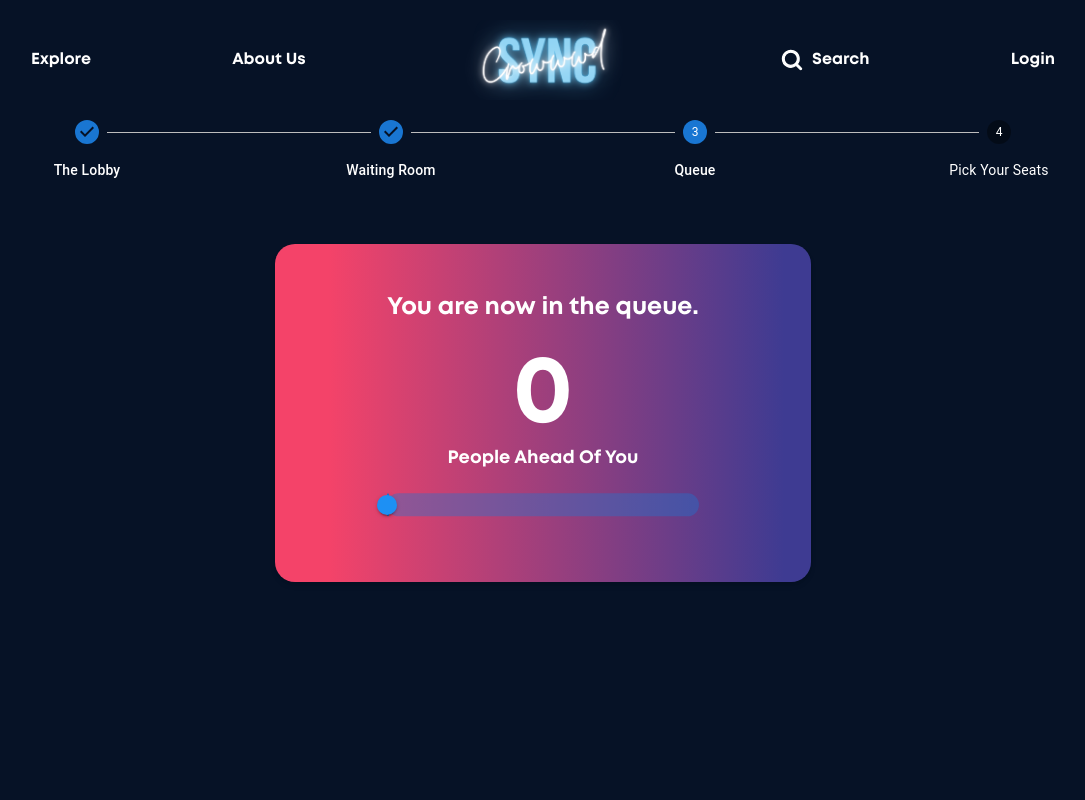
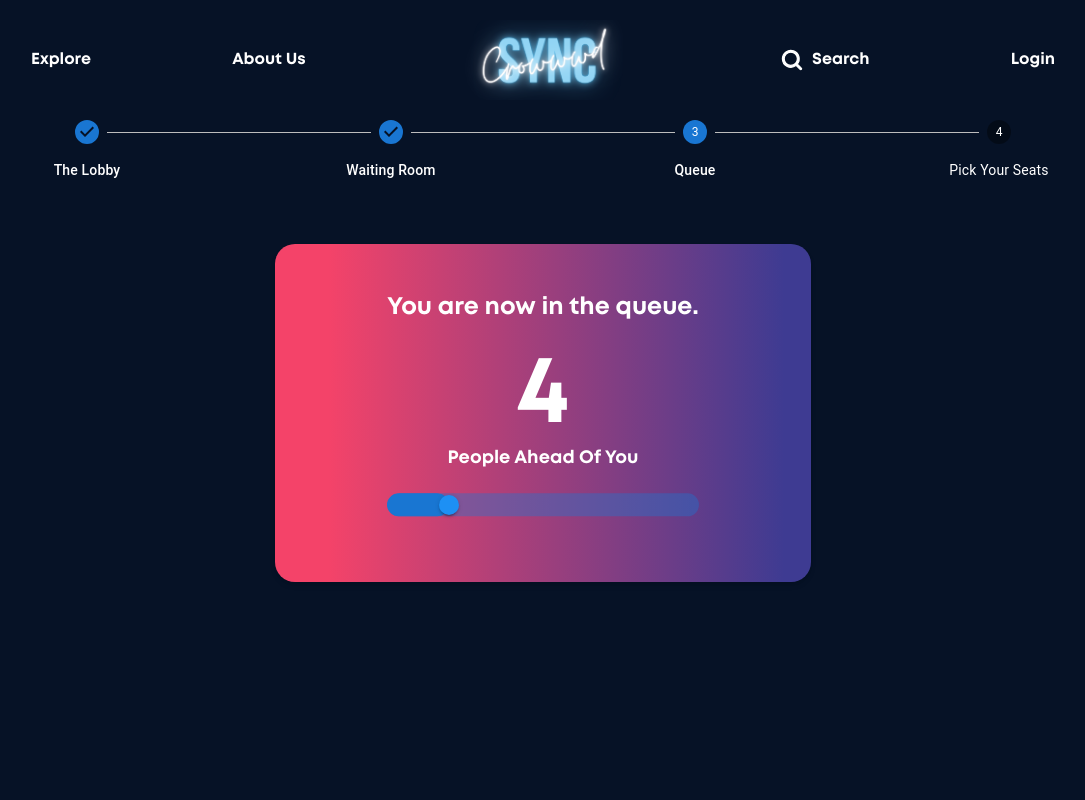
Before and after one commit to swiifttay/crowwwd, a Next.js app in the folder frontend/: page /Ticket/1/queue in a window 1280 px wide. Shown: the top 800 px of the page, without its empty margins (97-1182 px from the left). Built offline with nearby package versions, Linux system fonts and the light colour scheme; no server answers.

Commit message:
feat: temp fixes for queueing system

```diff
--- a/frontend/src/app/Ticket/[eventId]/queue/page.tsx
+++ b/frontend/src/app/Ticket/[eventId]/queue/page.tsx
@@ -1,7 +1,7 @@
 "use client";
 
 import { Box, Slider } from "@mui/material";
-import { useEffect, useState } from "react";
+import { ChangeEvent, useEffect, useState } from "react";
 import Stepper from "../../../components/Queue/Stepper";
 import "./style.css";
 import {
@@ -9,14 +9,16 @@ import {
   getWholeQueue,
 } from "../../../axios/queue";
 import { useUserDetails } from "@/app/contexts/UserDetailsContext";
+import {useRouter} from "next/navigation";
 
 export default function Queue({ params }: { params: { eventId: string } }) {
   const {eventId} = params;
   //find location in the queue
   const { user } = useUserDetails();
-  const [sliderValue, setSliderValue] = useState(5);
+  const router = useRouter();
+  const [sliderValue, setSliderValue] = useState(0);
   const [frontCount, setFrontCount] = useState(0);
-  const [totalCount, setTotalCount] = useState(0);
+  const [totalCount, setTotalCount] = useState(5);
 
   const [peopleCount, setPeopleCount] = useState("");
 
@@ -28,27 +30,44 @@ export default function Queue({ params }: { params: { eventId: string } }) {
   };
 
   //[EDIT] Make an api call every 10 seconds to get an update from the server
+  // useEffect(() => {
+  //   //const interval = setInterval(updateSlider, 1000);
+
+  //   const fetchQueueStatus = async () => {
+  //     if (user) {
+  //       const status = await getCheckQueue(eventId);
+  //       console.log(status);
+  //     }
+  //     if (frontCount === 0) {
+  //       router.push(`/Ticket/${eventId}/seats`);
+  //     }
+  //     setFrontCount(prev => prev - 1)
+  //     const res = await getWholeQueue(eventId);
+  //     console.log(res);
+  //     setFrontCount(res.countBefore ?? 0);
+  //     setTotalCount(res.countPending);
+  //   };
+
+  //   const interval = setInterval(fetchQueueStatus, 3000);
+
+  //   return () => {
+  //     clearInterval(interval);
+  //   };
+  // },[]);
+
   useEffect(() => {
-    //const interval = setInterval(updateSlider, 1000);
+    const interval = setInterval(() => {
+      if (sliderValue < 5) {
+        setSliderValue(sliderValue + 1);
+      } else if (sliderValue === 5) {
+        router.push(`/Ticket/${eventId}/seats`);
+      }
+    }, 3000);
 
-    const fetchQueueStatus = async () => {
-      if (user) {
-        const status = await getCheckQueue(eventId);
-        console.log(status);
-      }
-      const res = await getWholeQueue(eventId);
-      console.log(res);
-      setFrontCount(res.countBefore);
-      setTotalCount(res.countPending);
+    return () => {
+      clearInterval(interval);
     };
-
-    // const interval = setInterval(fetchQueueStatus, 1000000);
-
-    // return () => {
-    //   clearInterval(interval);
-    // };
-    fetchQueueStatus();
-  },[]);
+  }, [sliderValue]);
 
   //[EDIT] Make the slider reflect relative position in queue
   useEffect(() => {
@@ -60,7 +79,7 @@ export default function Queue({ params }: { params: { eventId: string } }) {
     } else if (frontCount > 1000) {
       setPeopleCount("1000+")
     } else {
-      setPeopleCount(frontCount + "")
+      setPeopleCount(sliderValue + "")
     }
   }, [frontCount]);
 
@@ -88,12 +107,14 @@ export default function Queue({ params }: { params: { eventId: string } }) {
             You are now in the queue.
           </div>
 
-          <div className="font-bold text-8xl">{peopleCount}</div>
+          <div className="font-bold text-8xl">{5 - sliderValue}</div>
           <div className="font-bold text-lg mb-5">People Ahead Of You</div>
           <Slider
             className=" text-theme-blue-20"
-            max={totalCount}
             value={sliderValue}
+            min={0}
+            max={5}
+            step={2}
             aria-label="Default"
           />
         </div>
--- a/frontend/src/app/Ticket/[eventId]/waitingroom/page.tsx
+++ b/frontend/src/app/Ticket/[eventId]/waitingroom/page.tsx
@@ -17,6 +17,7 @@ export default function WaitingRoom({
   const { user } = useUserDetails();
   const router = useRouter();
   const [countdownFinished, setCountdownFinished] = useState(false);
+  const [count, setCount] = useState(1);
 
   // const handleCountdownFinish = () => {
   //   setCountdownFinished(true);
@@ -33,20 +34,23 @@ export default function WaitingRoom({
     const fetchQueueStatus = async () => {
       if (user) {
         const status = await getCheckQueue(eventId);
-        //console.log("Status:" + status);
+        //console.log(status);
+        setCount((prev) => prev + 1);
         if (status.statusName === "PENDING") {
+          router.push(`/Ticket/${eventId}/queue`);
+        }
+        if (count === 2) {
           router.push(`/Ticket/${eventId}/queue`);
         }
       }
     };
-    // const interval = setInterval(fetchQueueStatus, 10000);
+    const interval = setInterval(fetchQueueStatus, 5000);
 
-    // return () => {
-    //   console.log("hi");
-    //   clearInterval(interval);
-    // };
-    fetchQueueStatus();
-  }, []);
+    return () => {
+      console.log("hi");
+      clearInterval(interval);
+    };
+  });
 
   return (
     <main className="flex flex-col items-center w-full h-screen px-8">
```
